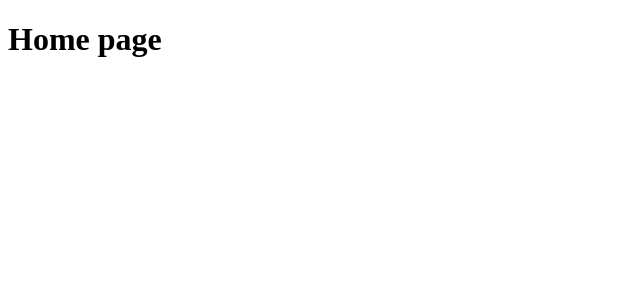
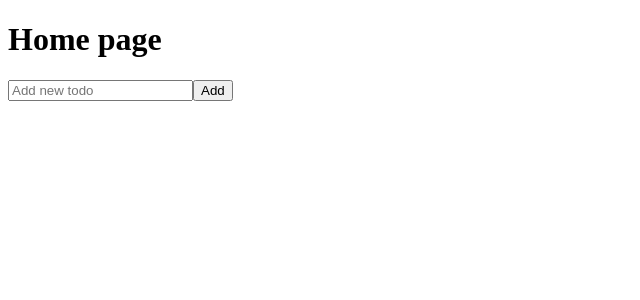
Before and after one commit to henhadayo1/todo-app, a React (Vite) app: page / in a window 1280 px wide. Shown: the top 300 px of the page, without its empty margins (0-640 px from the left). Built offline with nearby package versions, Linux system fonts and the light colour scheme.

Commit message:
Add add new todo view and functionality

```diff
--- a/src/Pages/Home.tsx
+++ b/src/Pages/Home.tsx
@@ -1,7 +1,52 @@
-import React from "react";
+import axios, { AxiosError } from "axios";
+import React, { ChangeEvent, FormEvent, useState } from "react";
+import Todo from "../Models/Todo";
 
 const Home: React.FC = () => {
-  return <h1>Home page</h1>;
+  const [input, setInput] = useState<string>("");
+
+  function submitEventHandler(event: FormEvent<HTMLFormElement>) {
+    event.preventDefault();
+    addNewTodo();
+  }
+
+  async function addNewTodo() {
+    try {
+      const { data: todo } = await axios.post<Todo>(
+        "http://localhost:4000/todos",
+        {
+          text: input,
+        }
+      );
+
+      console.log(todo);
+    } catch (error: unknown) {
+      let errorMessage = "Error has occurred ";
+      if (error instanceof AxiosError) {
+        errorMessage += error.response?.data?.message;
+      } else if (error instanceof Error) {
+        errorMessage += error.message;
+      }
+      console.log(errorMessage);
+    }
+  }
+
+  return (
+    <>
+      <h1>Home page</h1>
+      <form onSubmit={submitEventHandler}>
+        <input
+          type="text"
+          placeholder="Add new todo"
+          value={input}
+          onChange={(event: ChangeEvent<HTMLInputElement>) =>
+            setInput(event.target.value)
+          }
+        />
+        <input type="submit" value="Add" />
+      </form>
+    </>
+  );
 };
 
 export default Home;
```
